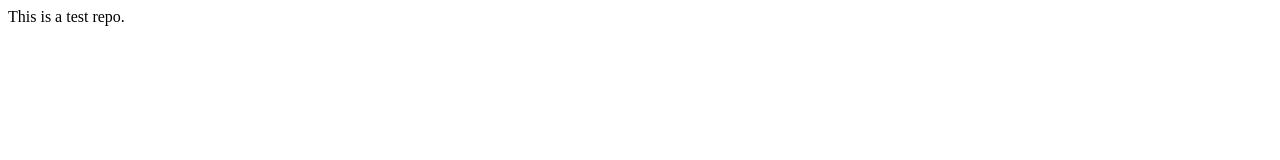
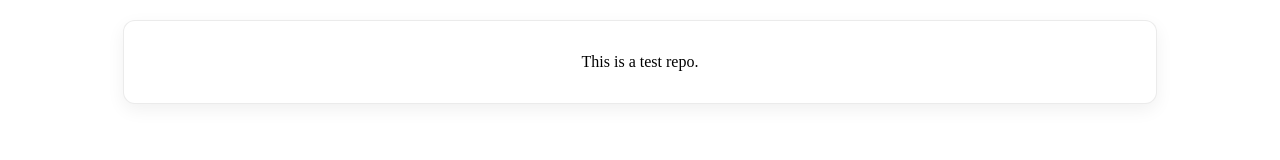
Before and after one commit to etsiwrk/localrepo, a plain HTML site: page index.html in a window 1280 px wide. Drawn offline with Linux system fonts and the light colour scheme.

Commit message:
modified index.html

```diff
--- a/index.html
+++ b/index.html
@@ -1,3 +1,12 @@
-<div class="header-box header-box--center">
+<div style="
+    max-width: 1000px;
+    margin: 20px auto;
+    padding: 16px;
+    background: #ffffff;
+    border: 1px solid rgba(0,0,0,0.08);
+    border-radius: 12px;
+    box-shadow: 0 6px 18px rgba(0,0,0,0.06);
+    text-align: center;
+">
     <p>This is a test repo.</p>
 </div>
```
